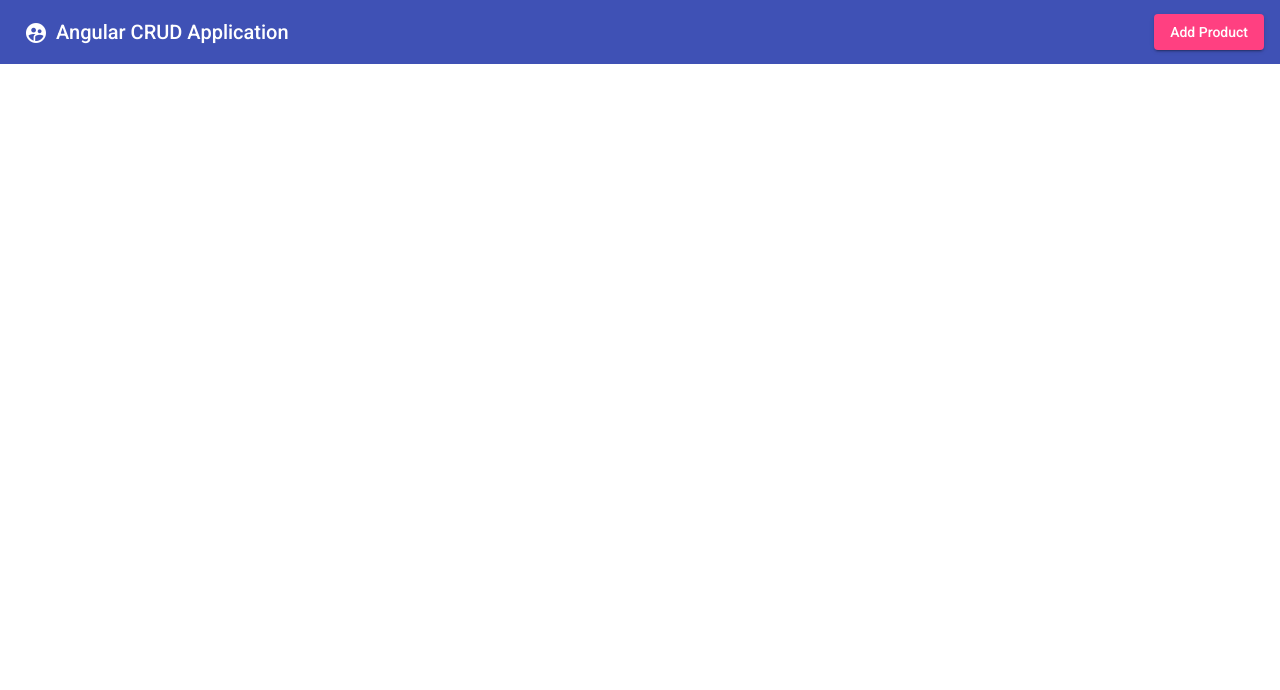
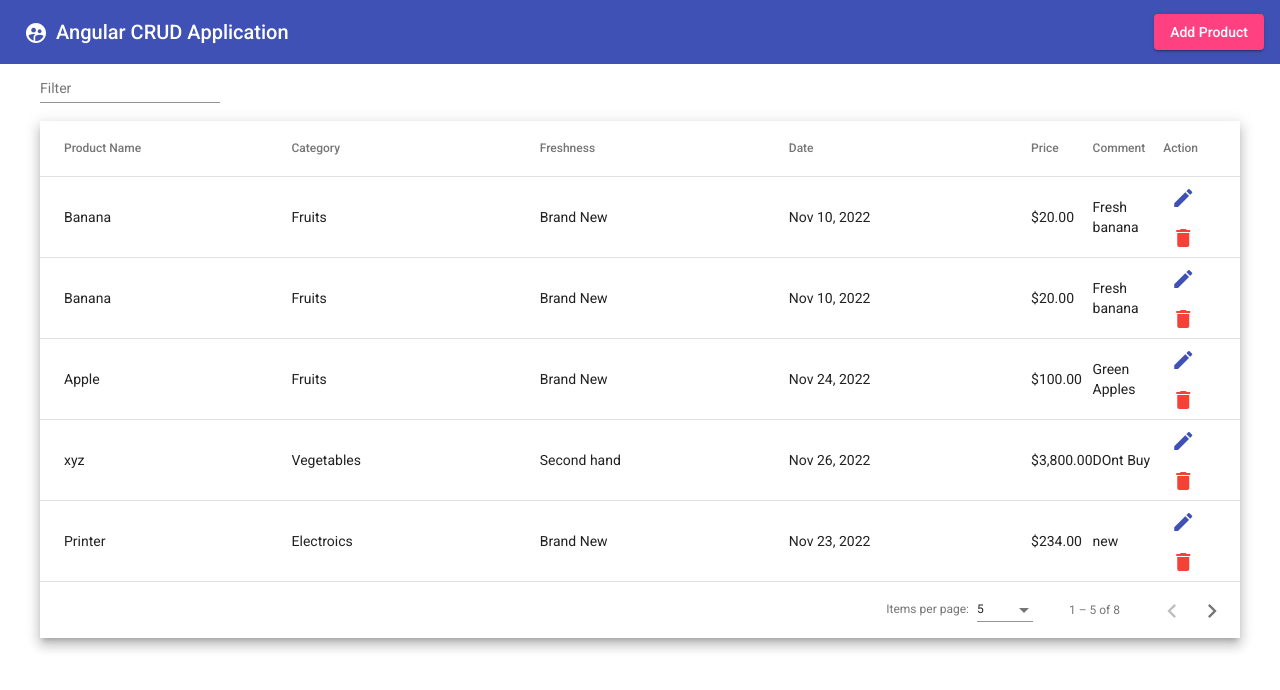
Before and after one commit to spratham/Angular-CRUD, an Angular app: page / in a window 1280 px wide. Shown: the top 690 px of the page. Built offline with nearby package versions, Linux system fonts and the light colour scheme; data requests are answered from the project's data file.

Commit message:
Form-and-table-working

```diff
--- /dev/null
+++ b/db.json
@@ -0,0 +1,86 @@
+{
+  "productList": [
+    {
+      "productName": "Banana",
+      "category": "Fruits",
+      "freshness": "Brand New",
+      "price": 20,
+      "comment": "Fresh banana",
+      "date": "2022-11-10T18:30:00.000Z",
+      "id": 1
+    },
+    {
+      "productName": "Banana",
+      "category": "Fruits",
+      "freshness": "Brand New",
+      "price": 20,
+      "comment": "Fresh banana",
+      "date": "2022-11-10T18:30:00.000Z",
+      "id": 2
+    },
+    {
+      "productName": "Apple",
+      "category": "Fruits",
+      "freshness": "Brand New",
+      "price": 100,
+      "comment": "Green Apples",
+      "date": "2022-11-24T18:30:00.000Z",
+      "id": 3
+    },
+    {
+      "productName": "xyz",
+      "category": "Vegetables",
+      "freshness": "Second hand",
+      "price": 3800,
+      "comment": "DOnt Buy",
+      "date": "2022-11-26T18:30:00.000Z",
+      "id": 4
+    },
+    {
+      "productName": "Printer",
+      "category": "Electroics",
+      "freshness": "Brand New",
+      "price": 234,
+      "comment": "new",
+      "date": "2022-11-23T18:30:00.000Z",
+      "id": 5
+    },
+    {
+      "productName": "PC",
+      "category": "Electroics",
+      "freshness": "Brand New",
+      "price": 43000,
+      "comment": "Nice",
+      "date": "2022-11-11T18:30:00.000Z",
+      "id": 6
+    },
+    {
+      "productName": "Cucumber",
+      "category": "Fruits",
+      "freshness": "Brand New",
+      "price": 10,
+      "comment": "TAsty",
+      "date": "2022-11-08T18:30:00.000Z",
+      "id": 7
+    },
+    {
+      "productName": "jumbo nts",
+      "category": "Fruits",
+      "freshness": "Refusbished",
+      "price": 24,
+      "comment": "bad",
+      "date": "2022-11-10T18:30:00.000Z",
+      "id": 8
+    }
+  ],
+  "comments": [
+    {
+      "id": 1,
+      "body": "some comment",
+      "postId": 1
+    }
+  ],
+  "profile": {
+    "name": "typicode"
+  }
+}
--- a/src/app/app.component.html
+++ b/src/app/app.component.html
@@ -8,5 +8,91 @@
   </button>
   <span>Angular CRUD Application</span>
   <span class="example-spacer"></span>
-  <button mat-raised-button color="accent" (click)="openDialog()">Add Product</button>
+  <button mat-raised-button color="accent" (click)="openDialog()">
+    Add Product
+  </button>
 </mat-toolbar>
+
+<div class="container">
+  <div>
+    <mat-form-field>
+      <mat-label>Filter</mat-label>
+      <input
+        matInput
+        (keyup)="applyFilter($event)"
+        placeholder="Ex. iPhone"
+        #input
+      />
+    </mat-form-field>
+
+    <div class="mat-elevation-z8">
+      <table mat-table [dataSource]="dataSource" matSort>
+        <!-- ProductName Column -->
+        <ng-container matColumnDef="productName">
+          <th mat-header-cell *matHeaderCellDef mat-sort-header>
+            Product Name
+          </th>
+          <td mat-cell *matCellDef="let row">{{ row.productName }}</td>
+        </ng-container>
+
+        <!-- Category Column -->
+        <ng-container matColumnDef="category">
+          <th mat-header-cell *matHeaderCellDef mat-sort-header>Category</th>
+          <td mat-cell *matCellDef="let row">{{ row.category }}</td>
+        </ng-container>
+
+        <!-- Date Column -->
+        <ng-container matColumnDef="date">
+          <th mat-header-cell *matHeaderCellDef mat-sort-header>Date</th>
+          <td mat-cell *matCellDef="let row">{{ row.date | date }}</td>
+        </ng-container>
+
+        <!-- Freshness Column -->
+        <ng-container matColumnDef="freshness">
+          <th mat-header-cell *matHeaderCellDef mat-sort-header>Freshness</th>
+          <td mat-cell *matCellDef="let row">{{ row.freshness }}</td>
+        </ng-container>
+
+        <!-- Comment Column -->
+        <ng-container matColumnDef="comment">
+          <th mat-header-cell *matHeaderCellDef mat-sort-header>Comment</th>
+          <td mat-cell *matCellDef="let row">{{ row.comment }}</td>
+        </ng-container>
+
+        <!-- Price Column -->
+        <ng-container matColumnDef="price">
+          <th mat-header-cell *matHeaderCellDef mat-sort-header>Price</th>
+          <td mat-cell *matCellDef="let row">{{ row.price | currency }}</td>
+        </ng-container>
+
+        <!-- Action Column -->
+        <ng-container matColumnDef="action">
+          <th mat-header-cell *matHeaderCellDef mat-sort-header>Action</th>
+          <td mat-cell *matCellDef="let row">
+            <button mat-icon-button color="primary">
+              <mat-icon>edit</mat-icon>
+            </button>
+            <button mat-icon-button color="warn">
+              <mat-icon>delete</mat-icon>
+            </button>
+          </td>
+        </ng-container>
+
+        <tr mat-header-row *matHeaderRowDef="displayedColumns"></tr>
+        <tr mat-row *matRowDef="let row; columns: displayedColumns"></tr>
+
+        <!-- Row shown when there is no matching data. -->
+        <tr class="mat-row" *matNoDataRow>
+          <td class="mat-cell" colspan="4">
+            No data matching the filter "{{ input.value }}"
+          </td>
+        </tr>
+      </table>
+
+      <mat-paginator
+        [pageSizeOptions]="[5, 10, 25, 100]"
+        aria-label="Select page of users"
+      ></mat-paginator>
+    </div>
+  </div>
+</div>
--- a/src/app/app.component.scss
+++ b/src/app/app.component.scss
@@ -1,3 +1,21 @@
 .example-spacer {
   flex: 1 1 auto;
 }
+table {
+  width: 100%;
+}
+
+.mat-mdc-form-field {
+  font-size: 14px;
+  width: 100%;
+}
+
+td,
+th {
+  width: 25%;
+}
+
+.container {
+  max-width: 1200px;
+  margin: 0 auto;
+}
--- a/src/app/app.component.ts
+++ b/src/app/app.component.ts
@@ -1,18 +1,58 @@
-import { Component } from '@angular/core';
+import { ApiService } from './services/api.service';
+import { Component, OnInit, ViewChild } from '@angular/core';
 import { MatDialog, MAT_DIALOG_DATA } from '@angular/material/dialog';
 import { DialogComponent } from './dialog/dialog.component';
+import { MatPaginator } from '@angular/material/paginator';
+import { MatSort } from '@angular/material/sort';
+import { MatTableDataSource } from '@angular/material/table';
+
 @Component({
   selector: 'app-root',
   templateUrl: './app.component.html',
   styleUrls: ['./app.component.scss'],
 })
-export class AppComponent {
+export class AppComponent implements OnInit {
   title = 'AngularCRUD';
+  displayedColumns: string[] = [
+    'productName',
+    'category',
+    'freshness',
+    'date',
+    'price',
+    'comment',
+    'action',
+  ];
+  dataSource!: MatTableDataSource<any>;
 
-  constructor(private dialog: MatDialog) {}
+  @ViewChild(MatPaginator) paginator!: MatPaginator;
+  @ViewChild(MatSort) sort!: MatSort;
+  constructor(private dialog: MatDialog, private api: ApiService) {}
+  ngOnInit(): void {
+    this.getAllProducts();
+  }
   openDialog() {
     this.dialog.open(DialogComponent, {
       width: '50%',
     });
   }
+  getAllProducts() {
+    return this.api.getProduct().subscribe({
+      next: (res) => {
+        this.dataSource = new MatTableDataSource(res); //putting response in our table datascource
+        this.dataSource.paginator = this.paginator;
+        this.dataSource.sort = this.sort;
+      },
+      error: (err) => {
+        alert('Error while fetching the records');
+      },
+    });
+  }
+  applyFilter(event: Event) {
+    const filterValue = (event.target as HTMLInputElement).value;
+    this.dataSource.filter = filterValue.trim().toLowerCase();
+
+    if (this.dataSource.paginator) {
+      this.dataSource.paginator.firstPage();
+    }
+  }
 }
--- a/src/app/dialog/dialog.component.ts
+++ b/src/app/dialog/dialog.component.ts
@@ -1,6 +1,7 @@
+import { ApiService } from './../services/api.service';
 import { Component } from '@angular/core';
 import { FormGroup, FormBuilder, Validators } from '@angular/forms';
-
+import { MatDialogRef } from '@angular/material/dialog';
 @Component({
   selector: 'app-dialog',
   templateUrl: './dialog.component.html',
@@ -9,7 +10,11 @@
 export class DialogComponent {
   freshnessList = ['Brand New', 'Second hand', 'Refusbished'];
   productForm!: FormGroup;
-  constructor(private formBuilder: FormBuilder) {}
+  constructor(
+    private formBuilder: FormBuilder,
+    private api: ApiService,
+    private dialogeRef: MatDialogRef<DialogComponent>
+  ) {}
 
   ngOnInit(): void {
     this.productForm = this.formBuilder.group({
@@ -22,6 +27,18 @@
     });
   }
   addProduct() {
-    console.log(this.productForm.value);
+    if (this.productForm.valid) {
+      this.api.postProduct(this.productForm.value).subscribe({
+        next: (res) => {
+          alert('Product added succesfully');
+          this.productForm.reset();          //For reseting the form after submission
+          this.dialogeRef.close();          //For closing the form after submission
+        },
+        error: () => {
+          alert('Error while adding the product');
+        },
+      });
+    }
   }
+
 }
--- /dev/null
+++ b/src/app/services/api.service.ts
@@ -0,0 +1,16 @@
+import { HttpClient } from '@angular/common/http';
+import { Injectable } from '@angular/core';
+
+@Injectable({
+  providedIn: 'root',
+})
+export class ApiService {
+  constructor(private http: HttpClient) {}
+
+  postProduct(data: any) {
+    return this.http.post<any>('http://localhost:3000/productList', data);
+  }
+  getProduct() {
+    return this.http.get<any>('http://localhost:3000/productList');
+  }
+}
```
Also changed, not shown: src/app/app.module.ts (+22 -17 lines), 1 other file (tests, documents, lock files or other folders).
